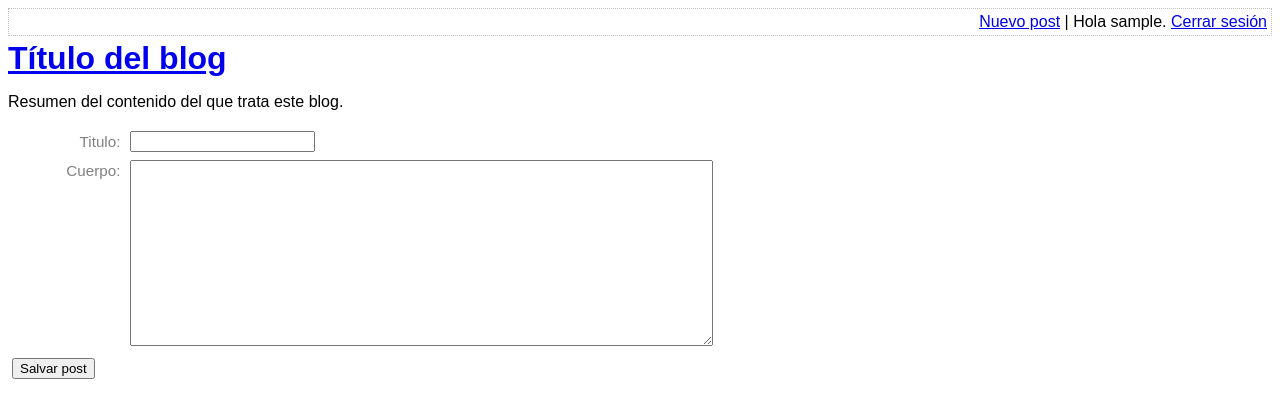
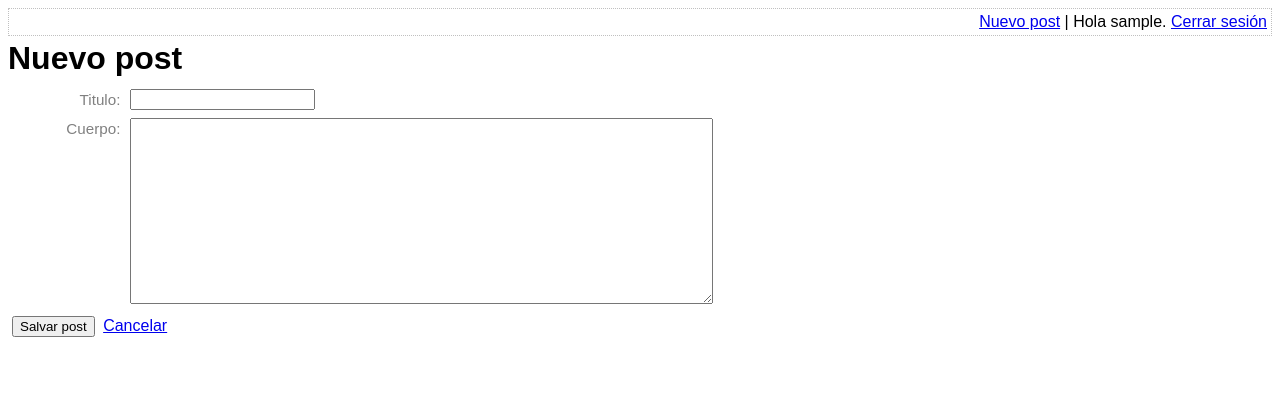
Before and after one commit to jc-bolio/SI_Proyecto, a PHP site: page /blog/edit-post.php in a window 1280 px wide. Shown: the top 418 px of the page. Run offline with PHP 8.4, Linux system fonts and the light colour scheme; the visitor is signed in with stand-in values (Sample User, id 1); data comes from the database, SQL or seed files in the repository; both versions use the stored data as it was after the commit.

Commit message:
Cambios al diseño y apartado para editar posts

```diff
--- a/public/blog/edit-post.php
+++ b/public/blog/edit-post.php
@@ -67,7 +67,13 @@ if ($_POST) {
         <?php require 'templates/head.php' ?>
     </head>
     <body>
-        <?php require 'templates/title.php' ?>
+        <?php require 'templates/top-menu.php' ?>
+
+        <?php if (isset($_GET['post_id'])): ?>
+            <h1>Editar post</h1>
+        <?php else: ?>
+            <h1>Nuevo post</h1>
+        <?php endif ?>
 
         <?php if ($errors): ?>
             <div class="error box">
@@ -103,6 +109,7 @@ if ($_POST) {
                     type="submit"
                     value="Salvar post"
                 />
+                <a href="index.php">Cancelar</a>
             </div>
         </form>
     </body>
--- a/public/blog/login.php
+++ b/public/blog/login.php
@@ -7,6 +7,11 @@ if (version_compare(PHP_VERSION, '5.3.7') < 0) {
 }
 
 session_start();
+
+// Regresa al index si ya se inició sesión
+if (isLoggedIn()) {
+    redirectExit('index.php');
+}
 
 // Manejo del formulario
 $username = '';
--- a/public/blog/templates/title.php
+++ b/public/blog/templates/title.php
@@ -1,16 +1,4 @@
-<div class="top-menu">
-    <div class="menu-options">
-        <?php if (isLoggedIn()): ?>
-            <a href="edit-post.php">Nuevo post</a>
-            |
-            Hola <?php echo htmlSpecial(getAuthUser()) ?>.
-            <a href="logout.php">Cerrar sesión</a>
-        <?php else: ?>
-            <a href="login.php">Inicia sesión</a>
-        <?php endif ?>
-    </div>
-</div>
-
+<?php require 'top-menu.php' ?>
 <a href="index.php">
     <h1>Título del blog</h1>
 </a>
--- /dev/null
+++ b/public/blog/templates/top-menu.php
@@ -0,0 +1,12 @@
+<div class="top-menu">
+    <div class="menu-options">
+        <?php if (isLoggedIn()): ?>
+            <a href="edit-post.php">Nuevo post</a>
+            |
+            Hola <?php echo htmlSpecial(getAuthUser()) ?>.
+            <a href="logout.php">Cerrar sesión</a>
+        <?php else: ?>
+            <a href="login.php">Inicia sesión</a>
+        <?php endif ?>
+    </div>
+</div>
```
Also changed, not shown: public/blog/index.php (+6 -1 lines), public/blog/data/data.sqlite.
